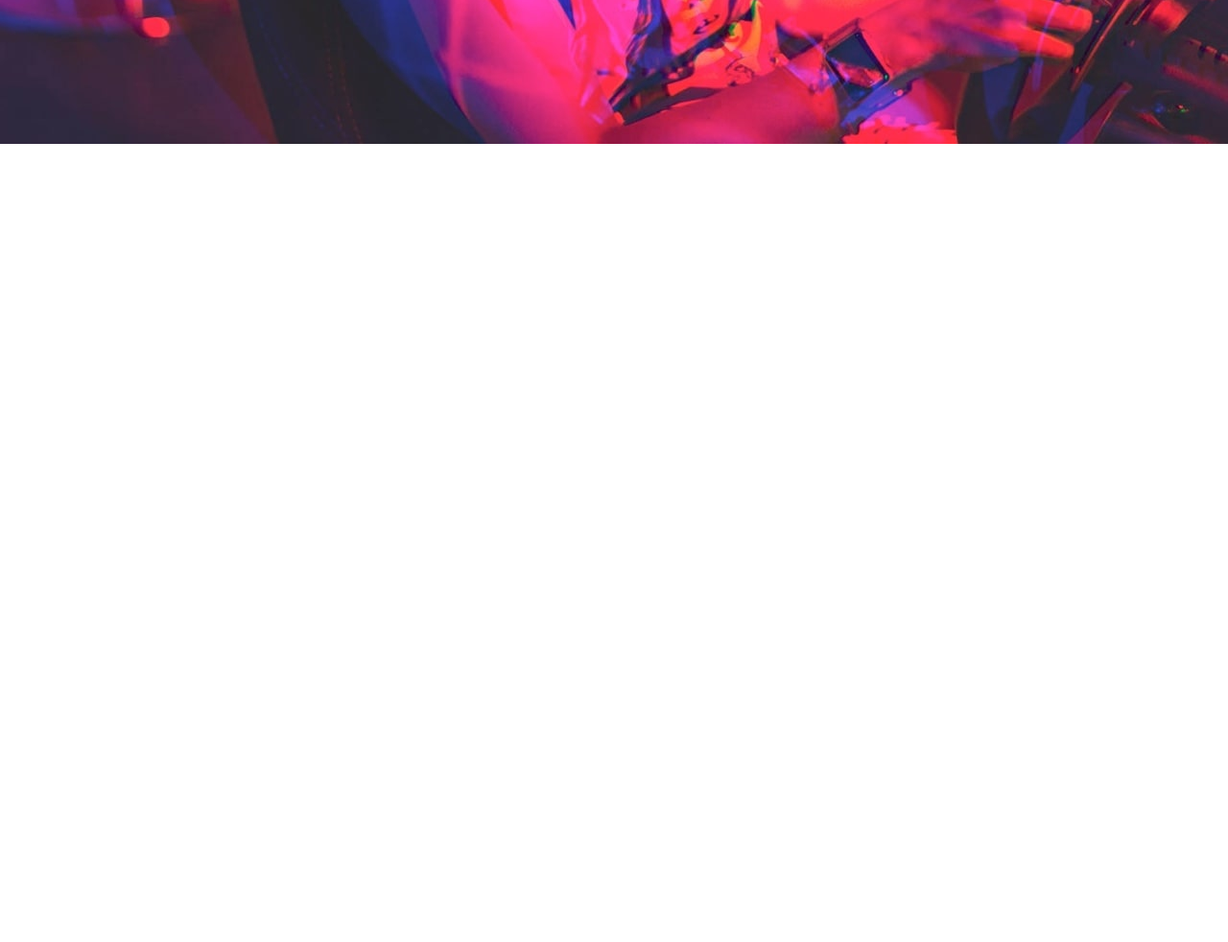
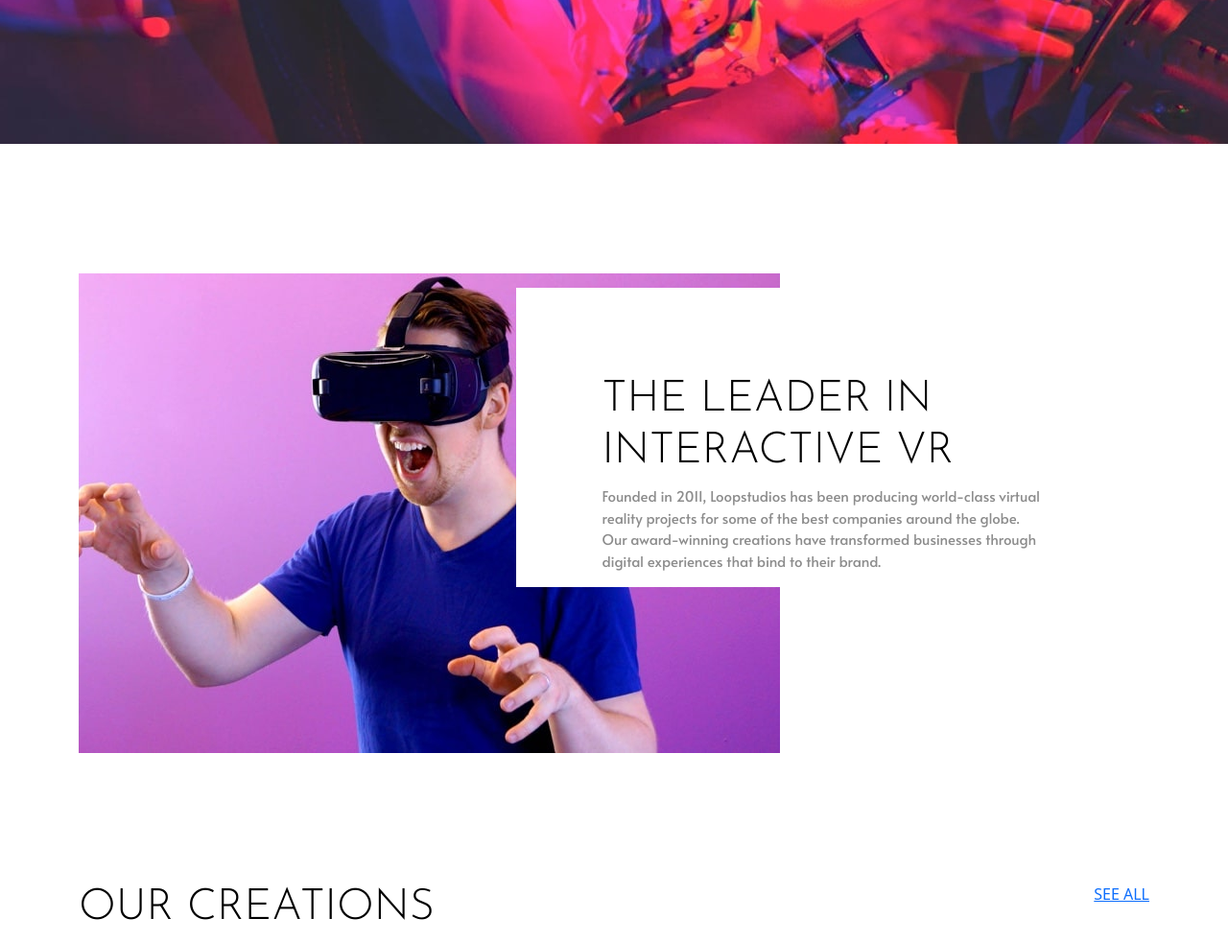
Before and after one commit to malconn/Loopstudios, a website: page index.html in a window 1280 px wide. Shown: the part 500-1482 px from the top of the page at 96% size. Before the commit the page ends 800 px from the top, so only its background shows below. Drawn offline with nearby package versions, Linux system fonts and the light colour scheme.

Commit message:
section-leader-finished(desktop) section-creation-initial

```diff
--- a/assets/scss/_partials/_geral.scss
+++ b/assets/scss/_partials/_geral.scss
@@ -49,3 +49,27 @@ section.header {
 .title-big {
     @include type-2(60);
 }
+
+section.leader {
+    @include type-1(15);
+    color: $third-color;
+    margin: 9em 0;
+    & .ab-leader {
+        left: 42%;
+        top: 39%;
+        height: 100%;
+        position: absolute;
+    }
+}
+
+.box-leader {
+    background-color: white;
+    padding: 6em 6em 0;
+    max-width: 655px;
+}
+
+.leader-title,
+h3.creations {
+    @include type-2(45);
+    color: $second-color;
+}
--- a/index.html
+++ b/index.html
@@ -60,6 +60,43 @@
             </div>
         </header>
     </section>
+    <section class="leader">
+        <div class="container">
+            <div class="row">
+                <div class="col-6">
+                    <img src="./assets/img/desktop/image-interactive.jpg" alt="interactive">
+                </div>
+                <div class="ab-leader col-6">
+                    <div class="row align-content-end h-100">
+                        <div class="col-12 box-leader">
+                            <h2 class="leader-title">
+                                THE LEADER IN INTERACTIVE VR
+                            </h2>
+                            <p class="p-leader">
+                                Founded in 2011, Loopstudios has been producing world-class virtual reality projects for some of the best companies around the globe. Our award-winning creations have transformed businesses through digital experiences that bind to their brand.
+                            </p>
+                        </div>
+                    </div>
+                </div>
+            </div>
+        </div>
+    </section>
+    <section class="creations">
+        <div class="container">
+            <div class="row">
+                <div class="col-12">
+                    <span class="d-flex justify-content-between">
+                        <h3 class="creations">
+                            OUR CREATIONS
+                        </h3>
+                        <a href="#" class="see">
+                            SEE ALL
+                        </a>
+                    </span>
+                </div>
+            </div>
+        </div>
+    </section>
     <script src="https://cdn.jsdelivr.net/npm/bootstrap@5.0.1/dist/js/bootstrap.bundle.min.js" integrity="sha384-gtEjrD/SeCtmISkJkNUaaKMoLD0//ElJ19smozuHV6z3Iehds+3Ulb9Bn9Plx0x4" crossorigin="anonymous"></script>
 </body>
 
```
Also changed, not shown: assets/css/loop-main.css, 1 other file.
